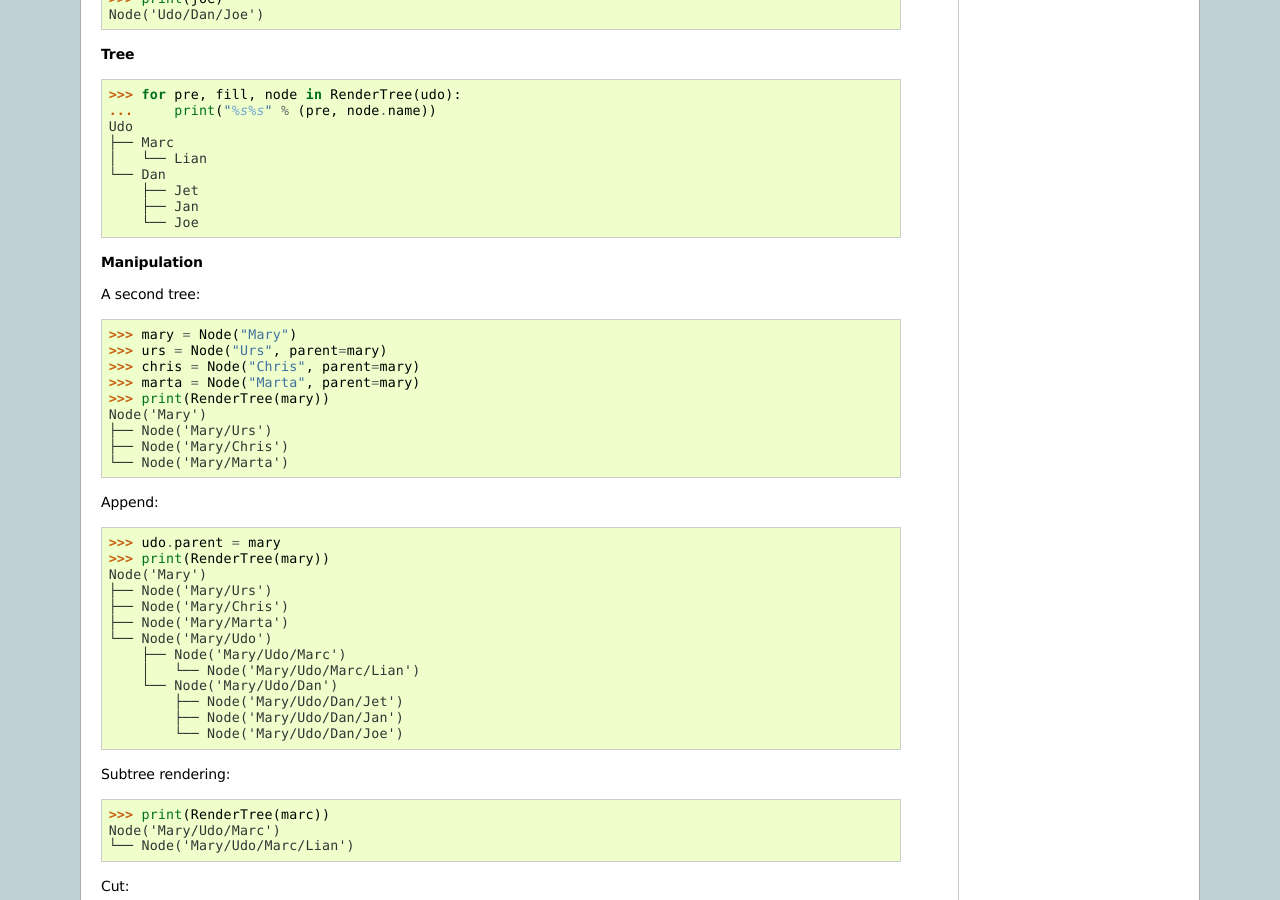
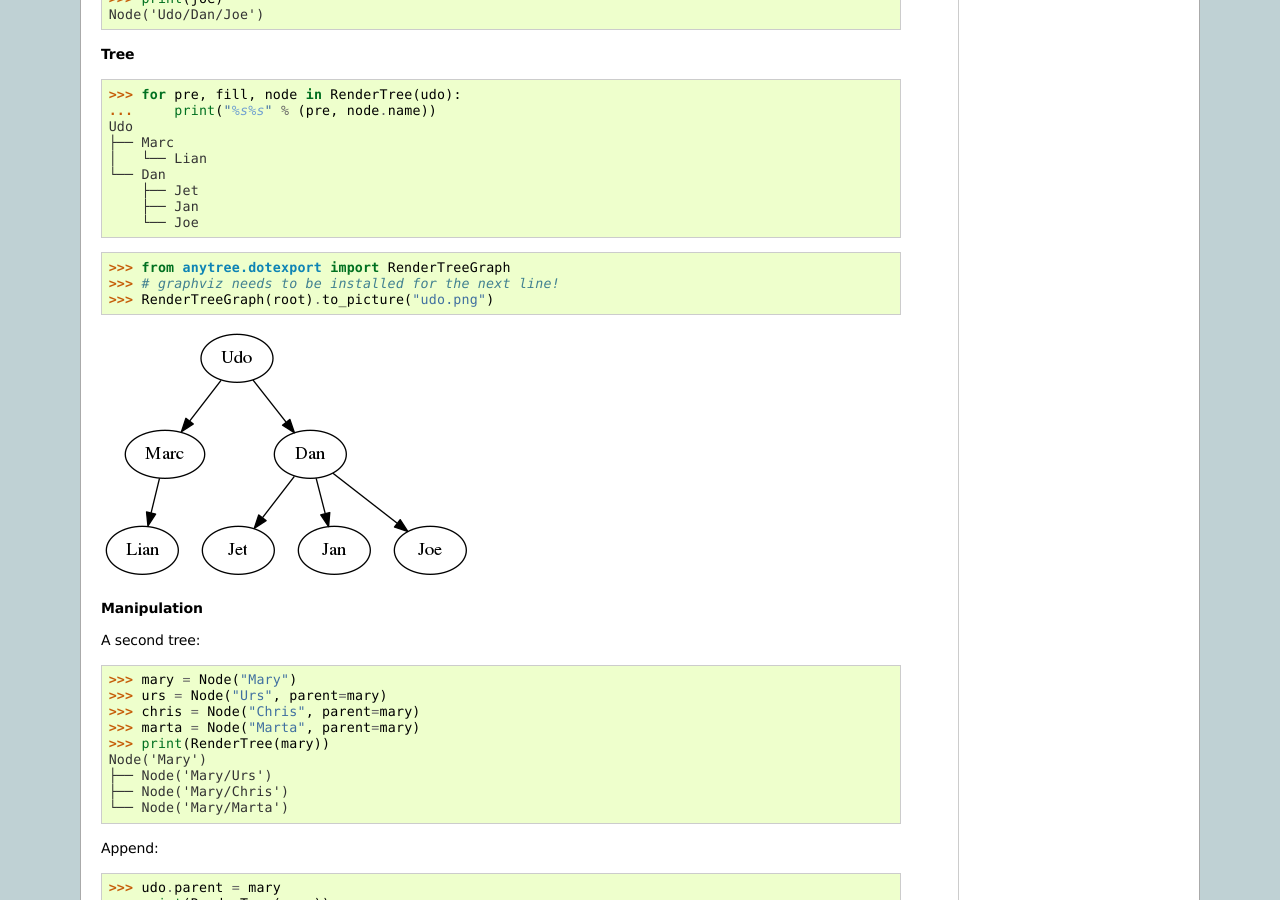
Before and after one commit to c0fec0de/anytree, a Sphinx documentation site: the page built from docs/gettingstarted.rst, in a window 1280 px wide and 900 px high, scrolled down 399 px. Built offline with Sphinx 7.4.7, drawn with Linux system fonts in a browser that asks for light colours; pages that are not in the unit, such as notebooks, are missing from menus.

Commit message:
Add dot examples to gettingstarted.

```diff
--- a/docs/conf.py
+++ b/docs/conf.py
@@ -159,7 +159,7 @@ html_theme = 'sphinxdoc'
 # Add any paths that contain custom static files (such as style sheets) here,
 # relative to this directory. They are copied after the builtin static files,
 # so a file named "default.css" will overwrite the builtin "default.css".
-html_static_path = []
+html_static_path = ["static"]
 
 # Add any extra paths that contain custom files (such as robots.txt or
 # .htaccess) here, relative to this directory. These files are copied
--- a/docs/gettingstarted.rst
+++ b/docs/gettingstarted.rst
@@ -34,6 +34,12 @@ Udo
     ├── Jet
     ├── Jan
     └── Joe
+
+>>> from anytree.dotexport import RenderTreeGraph
+>>> # graphviz needs to be installed for the next line!
+>>> RenderTreeGraph(root).to_picture("udo.png")
+
+.. image:: static/udo.png
 
 **Manipulation**
 
```
Also changed, not shown: docs/static/udo.png (added).
